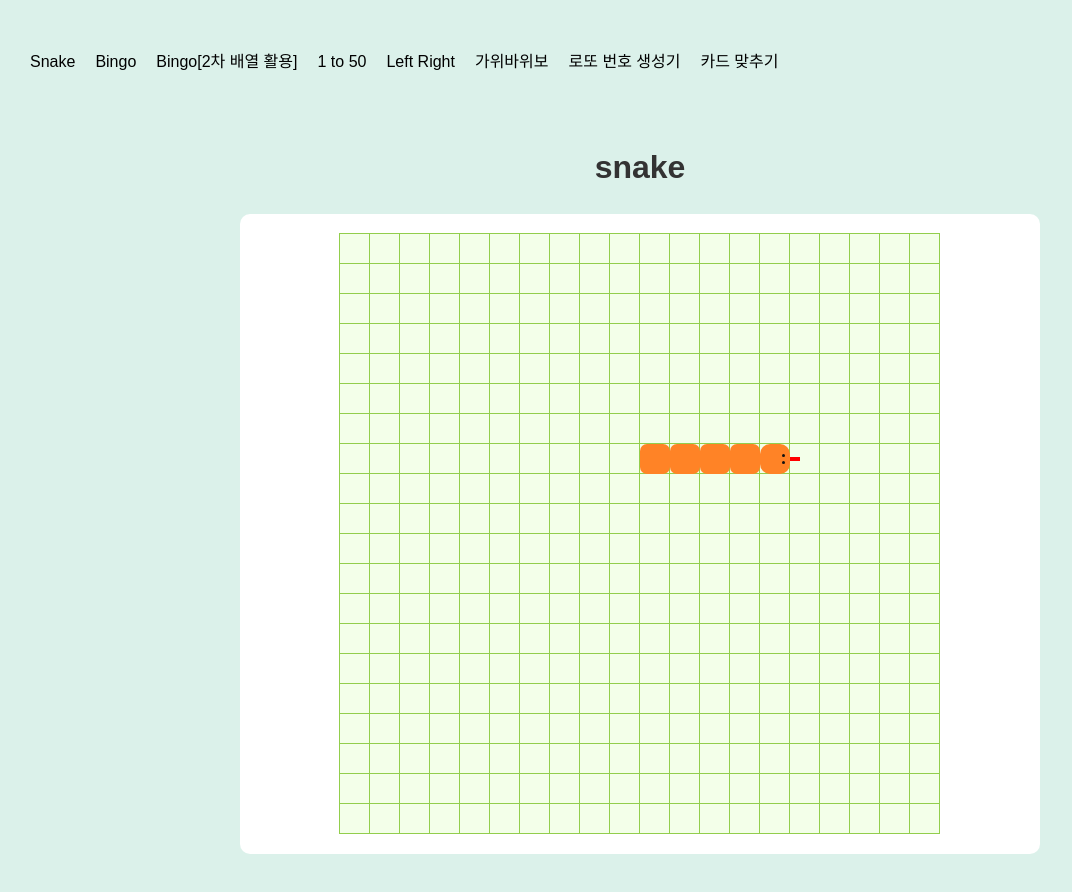
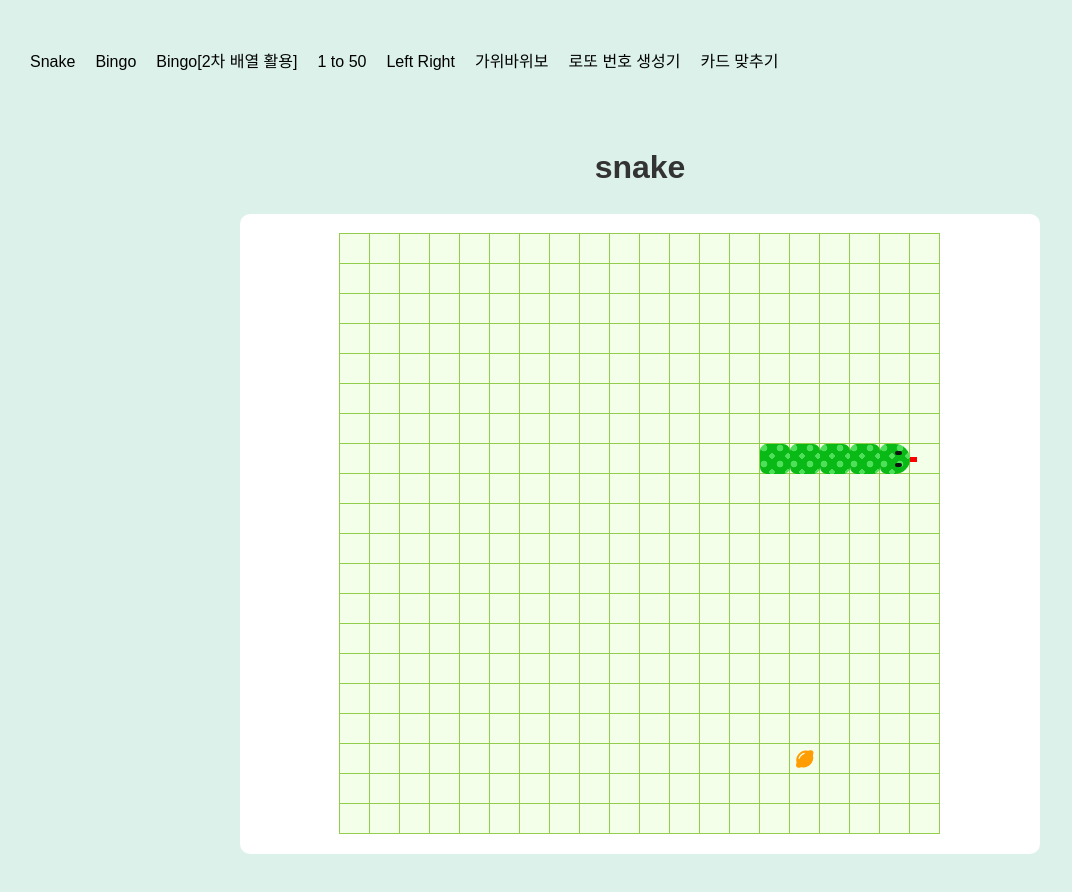
Before and after one commit to juhee1205/vue-games, a Vue app: page / in a window 1280 px wide. Shown: the top 892 px of the page, without its empty margins (0-1072 px from the left). Built offline with nearby package versions, Linux system fonts and the light colour scheme; a web font is replaced by a local one.

Commit message:
✨ [sanke] 머리가 몸에 닿을때, 머리가 영역 밖으로 나갈때 게임종료 기능 추가

```diff
--- a/src/assets/scss/snake.scss
+++ b/src/assets/scss/snake.scss
@@ -17,6 +17,16 @@
       font-size:12px;
       color: #999;
     }
+  }
+  .lemon {
+    position: absolute;
+    width: 30px;
+    height: 30px;
+    display: flex;
+    align-items: center;
+    justify-content: center;
+    font-size: 20px;
+    color: #ff9d02;
   }
   .snake {
     &.Up .pice .head {
@@ -39,40 +49,41 @@
       height: 30px;
       display: flex;
       align-items: center;
+      z-index: 5;
       span {
         display:block;
         width: 30px;
         height: 30px;
         border-radius: 7px;
-        background-color: #4d97d6;
-        background-color: #c97af6;
-        background-color: #ff8326;
-        // animation: snake 5s infinite;
+        background: radial-gradient(circle at 25% 25%, #4ee058 20%, transparent 21%, transparent 100%), radial-gradient(circle at 75% 75%, #4ee058 15%, transparent 16%);
+        background-size: 1em 1em;
+        background-color: #09b916;
+        opacity: 1;
         &.head {
-          border-radius: 10px;
+          border-radius: 7px 15px 15px 7px;
           transition: all 0.3s 0.3s;
           &::before,
           &::after {
             position: absolute;
-            right: 5px;
-            width: 3px;
-            height: 3px;
-            border-radius: 100%;
+            right: 8px;
+            width: 7px;
+            height: 4px;
+            border-radius: 3px;
             background-color: #111;
             content: '';
           }
           &::before {
-            top: 10px;
+            top: 7px;
           }
           &::after {
-            bottom: 10px;
+            bottom: 7px;
           }
           i {
             position: absolute;
             left: 100%;
             top: calc(50% - 2px);
-            width: 10px;
-            height: 4px;
+            width: 7px;
+            height: 5px;
             background: red;
           }
         }
@@ -81,18 +92,3 @@
 
   }
 }
-
-@keyframes snake {
-  0% {
-    background-color: #ffb984;
-  }
-  20% {
-    background-color: #aa3be8;
-  }
-  40% {
-    background-color: #3b98e8;
-  }
-  100% {
-    background-color: #ffb984;
-  }
-}
--- a/src/views/Snake.vue
+++ b/src/views/Snake.vue
@@ -2,54 +2,101 @@
 import { ref } from 'vue'
 
 
+let isPlay = ref<boolean>(true)
 let snake = ref<number[][]>([])
 let direction = ref<string>('Right')
+
+
+let snakeLength: number = 0
+let head: number[] = [0,0]
+let bodyText: string[] = []
+
 const creatSnake  = (): void => {
   for (let i = 0; i < 5; i++) {
-    snake.value.push([i + 5, 7])
+    snake.value.push([i + 9, 7])
   }
 }
 creatSnake()
 
+let food = ref<number[]>([])
+
+const getRandomPosition = (): void => {
+  let foodX: number = Math.floor(Math.random() * 20)
+  let foodY: number = Math.floor(Math.random() * 20)
+  food.value.push(foodX, foodY)
+}
+const createFood = (): void => {
+  getRandomPosition()
+}
+createFood()
+
+interface Head {
+  headX: number
+  headY: number
+}
+
+const isGameOver = (): boolean => {
+  let headText: string = head.join(',')
+  let headX = head[0]
+  let headY = head[1]
+
+  const right = direction.value === 'Right' && headX >= 19
+  const left = direction.value === 'Left' && headX <= 0
+  const up = direction.value === 'Up' && headY <= 0
+  const down = direction.value === 'Down' && headY >= 19
+  const bodyCross = bodyText.indexOf(headText) !== -1
+
+  if (bodyCross || right || left || up || down) {
+    isPlay.value = false
+    console.log('게임종료')
+    gameEnd()
+    return false
+  }
+  return true
+}
+
 const moveSnake = () => {
-  let count = snake.value.length
-  let head = snake.value[count - 1]
-  let [headX, headY] = head
-  let body = [...snake.value].slice(0, count - 1)
-  console.log(body, head)
-  let aca = body.includes(head)
-  console.log(aca)
-  if (headX === 19 || headY === 19 || headX === 0 || headY === 0) {
-    alert('게임종료')
-    gameEnd()
-    return
-  }
 
-  snake.value.splice(0, 1)
+  snakeLength = snake.value.length
+  head = snake.value[snakeLength - 1]
+  bodyText = snake.value.slice(0, snakeLength - 1).map(item => item.join(','))
+  let [headX, headY]: number[] = head
+
+  if (isGameOver()) {
+
+    snake.value.splice(0, 1)
+
     if (direction.value === 'Left') {
       snake.value.push([headX - 1, headY])
+
     } else if (direction.value === 'Right') {
       snake.value.push([headX + 1, headY])
+
     } else if (direction.value === 'Up') {
       snake.value.push([headX, headY - 1])
+
     } else {
       snake.value.push([headX, headY + 1])
     }
+  }
+
 }
 
-let aa = setInterval(() => {
+let paly = setInterval(() => {
   moveSnake()
 }, 1000)
 
+
+
 const gameEnd = () => {
-  clearInterval(aa)
+  clearInterval(paly)
 }
 
-setTimeout(() => {
-  clearInterval(aa)
-}, 7000)
+// setTimeout(() => {
+//   clearInterval(paly)
+// }, 7000)
 
-const picePosition = ([x ,y]): string => {
+const picePosition = ([x ,y]: number[]): string => {
   return `left: ${x * 30}px; top: ${y * 30}px`
 }
 
@@ -60,7 +107,7 @@ const directionCheck = (dir) => {
 window.addEventListener('keydown', (e: KeyboardEvent): void => {
   const beforeDirection = direction.value
 
-  if(e.code.includes('Arrow')) {
+  if(e.code.includes('Arrow') && isPlay.value) {
     let keyDirection = e.code.split('Arrow')[1]
     if (directionCheck(direction.value) !== directionCheck(keyDirection)) {
       direction.value = keyDirection
@@ -81,11 +128,13 @@ const isHead = (index) => {
 
     <div class="ground">
       <div :class="['snake', direction]">
-        <template v-for="(pice, index) in snake" :key="`pice-${index}`">
-          <div class="pice" :style="picePosition(pice)"><span :class="[{'head' : isHead(index) }]"><i></i></span></div>
+        <template v-for="(position, index) in snake" :key="`pice-${index}`">
+          <div class="pice" :style="picePosition(position)"><span :class="[{'head' : isHead(index) }]"><i></i></span></div>
         </template>
       </div>
-
+      <div class="lemon" :style="picePosition(food)">
+        <font-awesome-icon icon="fa-solid fa-lemon" />
+      </div>
       <div class="gridBox">
         <div class="grid" v-for="(box, index) in 400" :key="`box-${index}`"></div>
       </div>
```
